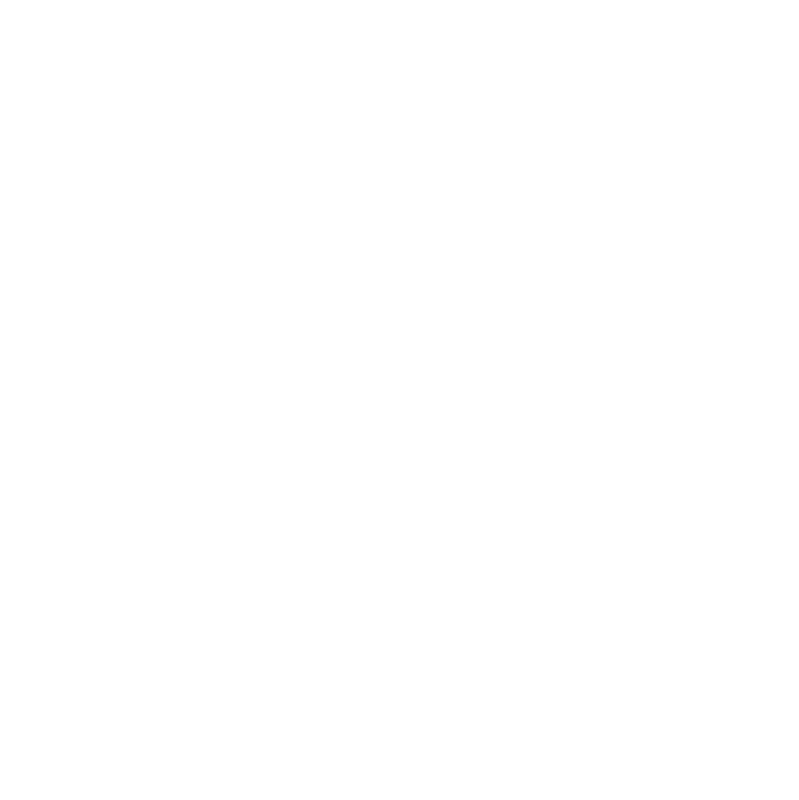
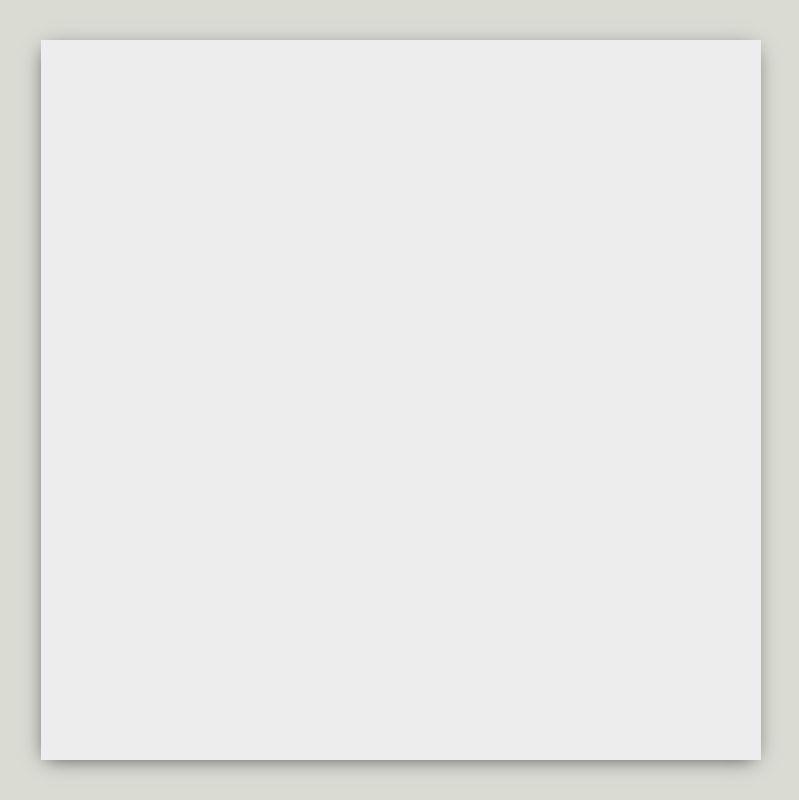
Before and after one commit to Araceli4690/whatsapp-clone, a React (Create React App) app: page / in a window 1280 px wide. Shown: the whole page, without its empty margins (239-1038 px from the left). Built offline with nearby package versions, Linux system fonts and the light colour scheme.

Commit message:
app main body layout

```diff
--- a/src/App.css
+++ b/src/App.css
@@ -1,38 +1,14 @@
-.App {
-  text-align: center;
+.app{
+display: grid;
+place-items: center;
+background-color: #dadbd3;
+height: 100vh;
 }
 
-.App-logo {
-  height: 40vmin;
-  pointer-events: none;
+.app__body{
+  display: flex;
+  background-color: #ededed;
+  width: 90vh;
+  height: 90vh;
+  box-shadow: -1px 4px 20px -6px rgba(0,0,0,0.7);
 }
-
-@media (prefers-reduced-motion: no-preference) {
-  .App-logo {
-    animation: App-logo-spin infinite 20s linear;
-  }
-}
-
-.App-header {
-  background-color: #282c34;
-  min-height: 100vh;
-  display: flex;
-  flex-direction: column;
-  align-items: center;
-  justify-content: center;
-  font-size: calc(10px + 2vmin);
-  color: white;
-}
-
-.App-link {
-  color: #61dafb;
-}
-
-@keyframes App-logo-spin {
-  from {
-    transform: rotate(0deg);
-  }
-  to {
-    transform: rotate(360deg);
-  }
-}
--- a/src/App.js
+++ b/src/App.js
@@ -3,8 +3,11 @@
 
 function App() {
   return (
-    <div className="App">
-
+    <div className="app">
+      <div className="app__body">
+        {/*sidebar*/}
+        {/*chat*/}
+      </div>
     </div>
   );
 }
--- a/src/index.css
+++ b/src/index.css
@@ -1,3 +1,7 @@
+*{
+  margin: 0;
+}
+
 body {
   margin: 0;
   font-family: -apple-system, BlinkMacSystemFont, 'Segoe UI', 'Roboto', 'Oxygen',
```
